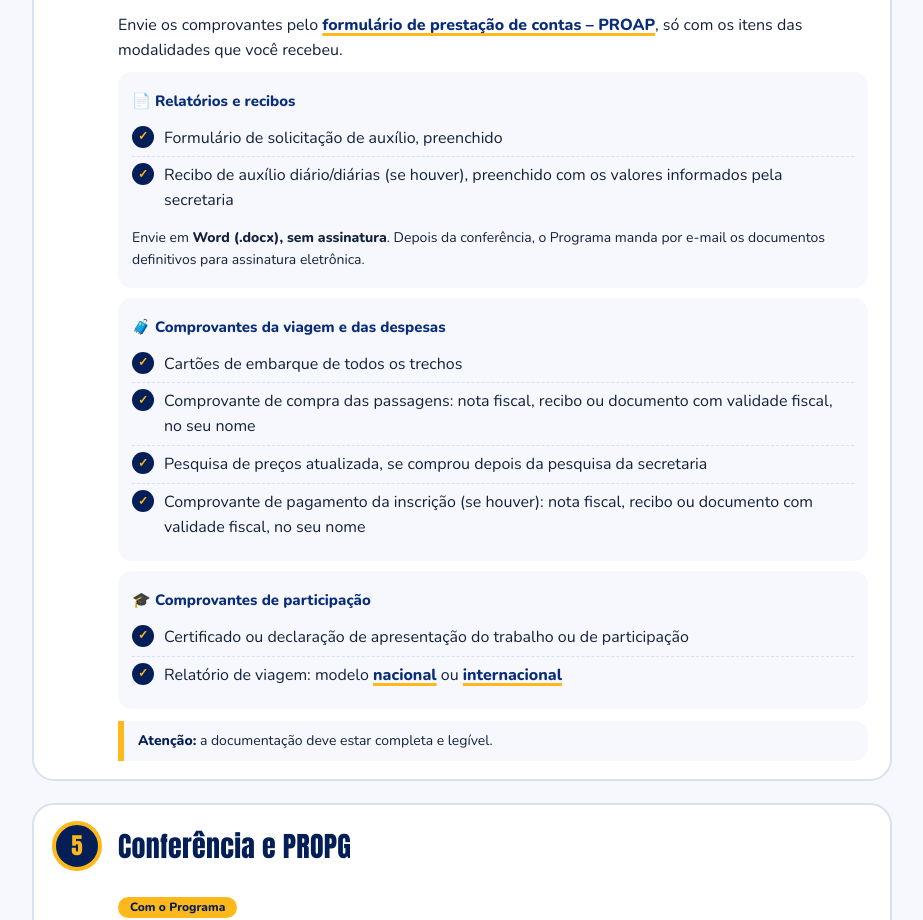
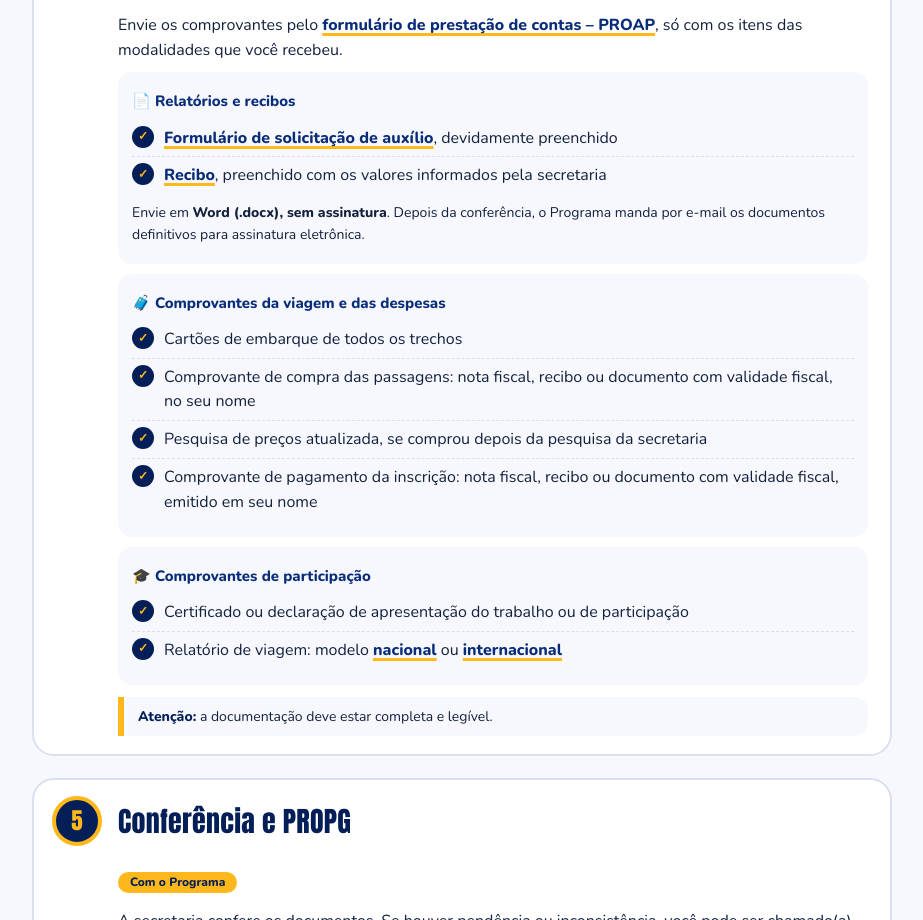
Before and after one commit to ufscppgeco-9901/manual-proap, a plain HTML site: page index.html in a window 1280 px wide. Shown: the part 2370-3290 px from the top of the page, without its empty margins (178-1101 px from the left). Drawn offline with nearby package versions, Linux system fonts and the light colour scheme.

Commit message:
Update index.html

```diff
--- a/index.html
+++ b/index.html
@@ -82,10 +82,13 @@ ol li:before{counter-increment:l;content:counter(l)}
 <section class="step" id="e4"><span class="n">4</span><h2>Prestação de contas</h2><br><span class="tag">Depois do evento</span>
 <p>Envie os comprovantes pelo <a href="https://forms.gle/bqyfM1WNb33R5vxS7" target="_blank" rel="noopener noreferrer">formulário de prestação de contas – PROAP</a>, só com os itens das modalidades que você recebeu.</p>
 <div class="sub"><h3>📄 Relatórios e recibos</h3>
-<ul><li>Formulário de solicitação de auxílio, preenchido</li><li>Recibo de auxílio diário/diárias (se houver), preenchido com os valores informados pela secretaria</li></ul>
+<ul>
+<li><a href="https://docs.google.com/document/d/1zoQRhqPqqnt-wCcOyKnX3zwTlN-FCUIV/edit?usp=drive_link&amp;ouid=115961494264530401729&amp;rtpof=true&amp;sd=true" target="_blank" rel="noopener noreferrer">Formulário de solicitação de auxílio</a>, devidamente preenchido</li>
+<li><a href="https://docs.google.com/document/d/1Mf5AzabIKaC1t7pOowoqMMkYBIasjW7_/edit?usp=drive_link&amp;ouid=115961494264530401729&amp;rtpof=true&amp;sd=true" target="_blank" rel="noopener noreferrer">Recibo</a>, preenchido com os valores informados pela secretaria</li>
+</ul>
 <p style="font-size:14px">Envie em <strong>Word (.docx), sem assinatura</strong>. Depois da conferência, o Programa manda por e-mail os documentos definitivos para assinatura eletrônica.</p></div>
 <div class="sub"><h3>🧳 Comprovantes da viagem e das despesas</h3>
-<ul><li>Cartões de embarque de todos os trechos</li><li>Comprovante de compra das passagens: nota fiscal, recibo ou documento com validade fiscal, no seu nome</li><li>Pesquisa de preços atualizada, se comprou depois da pesquisa da secretaria</li><li>Comprovante de pagamento da inscrição (se houver): nota fiscal, recibo ou documento com validade fiscal, no seu nome</li></ul></div>
+<ul><li>Cartões de embarque de todos os trechos</li><li>Comprovante de compra das passagens: nota fiscal, recibo ou documento com validade fiscal, no seu nome</li><li>Pesquisa de preços atualizada, se comprou depois da pesquisa da secretaria</li><li>Comprovante de pagamento da inscrição: nota fiscal, recibo ou documento com validade fiscal, emitido em seu nome</li></ul></div>
 <div class="sub"><h3>🎓 Comprovantes de participação</h3>
 <ul><li>Certificado ou declaração de apresentação do trabalho ou de participação</li><li>Relatório de viagem: modelo <a href="https://docs.google.com/document/d/1COgW6I1KOuHH1hsuxc-z8kvBiCSVS1gR/edit?usp=drive_link&ouid=115961494264530401729&rtpof=true&sd=true" target="_blank" rel="noopener noreferrer">nacional</a> ou <a href="https://docs.google.com/document/d/1fJj0y2iExwT_p4t-Pt4sJjxXyC4a724f/edit?usp=drive_link&ouid=115961494264530401729&rtpof=true&sd=true" target="_blank" rel="noopener noreferrer">internacional</a></li></ul></div>
 <div class="note"><strong>Atenção:</strong> a documentação deve estar completa e legível.</div></section>
```
